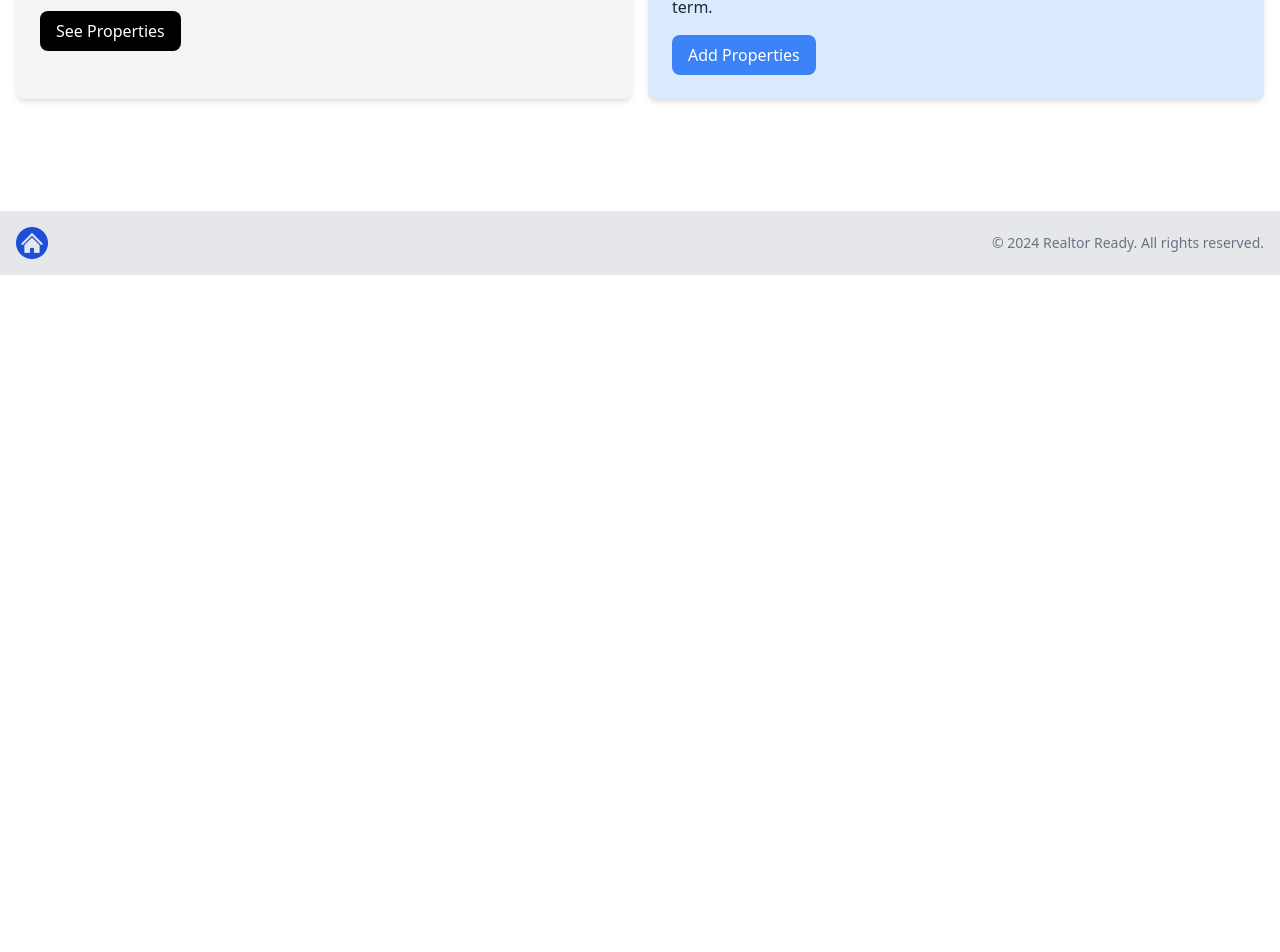
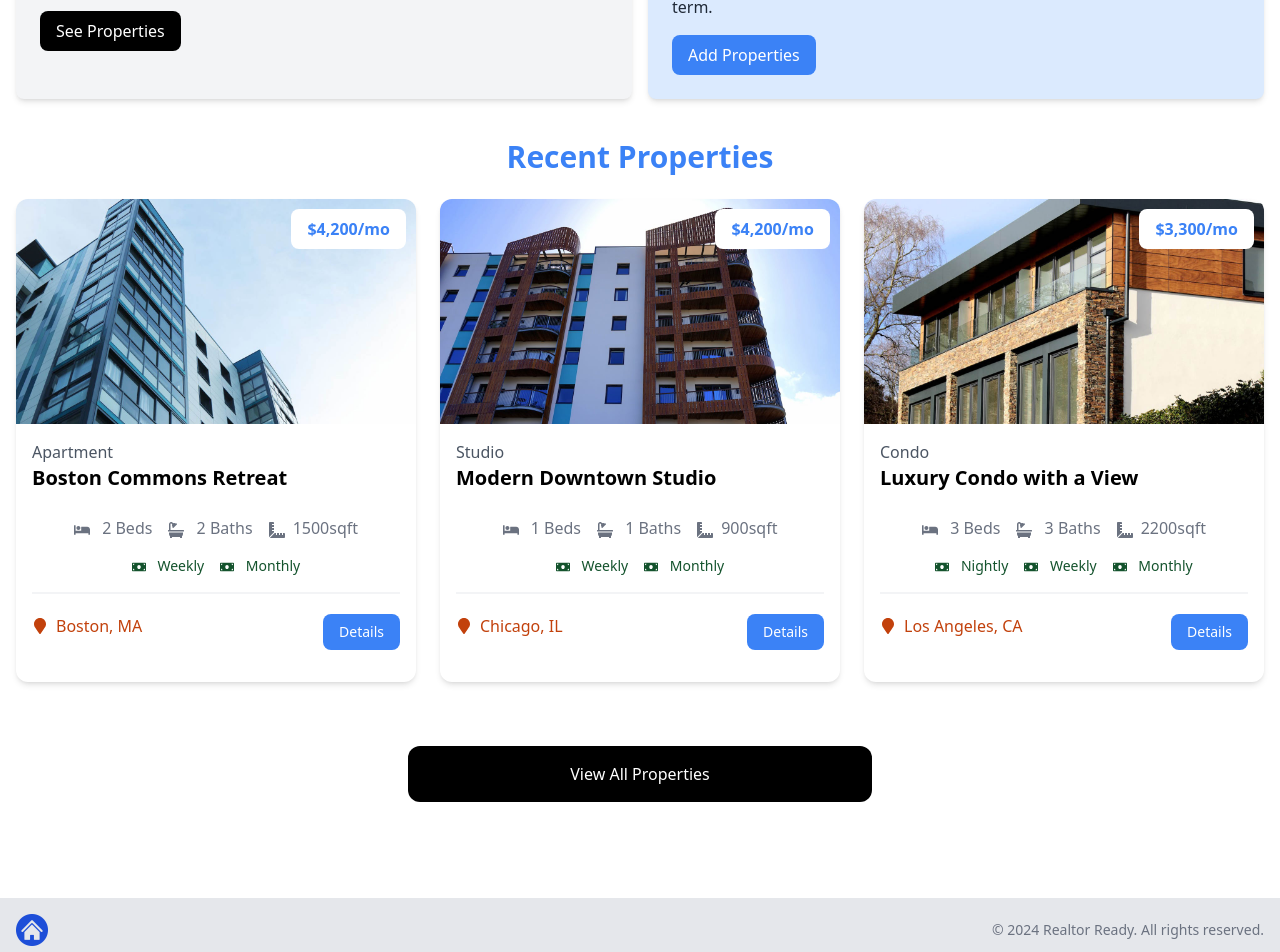
Before and after one commit to brianchilds-22/Realestate-Next, a Next.js app in the folder realty-site/: page / in a window 1280 px wide. Shown: the part 546-1498 px from the top of the page. Before the commit the page ends 821 px from the top, so only its background shows below. Built offline with nearby package versions, Linux system fonts and the light colour scheme.

Commit message:
propertyCard

```diff
--- /dev/null
+++ b/realty-site/app/loading.jsx
@@ -0,0 +1,21 @@
+"use client";
+import ClipLoader from "react-spinners/ClipLoader";
+
+const override = {
+  display: "block",
+  margin: "100px auto",
+};
+
+const LoadingPage = ({ loading }) => {
+  return (
+    <ClipLoader
+      color="#3b82f6"
+      loading={loading}
+      cssOverride={override}
+      size={50}
+      aria-label="Loading Spinner"
+    />
+  );
+};
+
+export default LoadingPage;
--- /dev/null
+++ b/realty-site/app/not-found.jsx
@@ -0,0 +1,31 @@
+import { FaExclamationTriangle } from "react-icons/fa";
+import Link from "next/link";
+
+const NotFoundPage = () => {
+  return (
+    <section className="bg-blue-50 min-h-screen flex-grow">
+      <div className="container m-auto max-w-2xl py-24">
+        <div className="bg-white px-6 py-24 mb-4 shadow-md rounded-md border m-4 md:m-0">
+          <div className="flex justify-center">
+            <FaExclamationTriangle className="fas fa-exclamation-triangle fa-5x text-8xl text-yellow-400" />
+          </div>
+          <div className="text-center">
+            <h1 className="text-3xl font-bold mt-4 mb-2">Page Not Found</h1>
+            <p className="text-gray-500 text-xl mb-10">
+              The page you are looking for does not exist.
+            </p>
+            <Link
+              href="/"
+              className="bg-blue-700 hover:bg-blue-800 text-white font-bold py-4 px-6 rounded"
+            >
+              Go Home
+            </Link>
+          </div>
+        </div>
+      </div>
+      <div className="flex-grow"></div>
+    </section>
+  );
+};
+
+export default NotFoundPage;
--- a/realty-site/app/page.jsx
+++ b/realty-site/app/page.jsx
@@ -1,11 +1,13 @@
 import Hero from "@/components/Hero";
 import InfoBoxes from "@/components/InfoBoxes";
+import HomeProperties from "@/components/HomeProperties";
 
 const Homepage = () => {
   return (
     <>
       <Hero />
       <InfoBoxes />
+      <HomeProperties />
     </>
   );
 };
--- a/realty-site/app/properties/page.jsx
+++ b/realty-site/app/properties/page.jsx
@@ -4,12 +4,12 @@ import PropertyCard from "@/components/PropertyCard";
 
 const PropertiesPage = () => {
   return (
-    <section class="px-4 py-6">
-      <div class="container-xl lg:container m-auto px-4 py-6">
+    <section className="px-4 py-6">
+      <div className="container-xl lg:container m-auto px-4 py-6">
         {properties.length === 0 ? (
           <p>No properties found</p>
         ) : (
-          <div class="grid grid-cols-1 md:grid-cols-3 gap-6">
+          <div className="grid grid-cols-1 md:grid-cols-3 gap-6">
             {properties.map((property) => (
               <PropertyCard key={property._id} property={property} />
             ))}
--- /dev/null
+++ b/realty-site/components/HomeProperties.jsx
@@ -0,0 +1,39 @@
+import properties from "@/properties.json";
+import PropertyCard from "@/components/PropertyCard";
+import Link from "next/link";
+
+const HomeProperties = () => {
+  const recentProperties = properties
+    .sort(() => Math.random() - Math.random())
+    .slice(0, 3);
+  return (
+    <>
+      <section className="px-4 py-6">
+        <div className="container-xl lg:container m-auto">
+          <h2 className="text-3xl font-bold text-blue-500 mb-6 text-center">
+            Recent Properties
+          </h2>
+          <div className="grid grid-cols-1 md:grid-cols-3 gap-6">
+            {recentProperties === 0 ? (
+              <p>No properties found</p>
+            ) : (
+              recentProperties.map((property) => (
+                <PropertyCard key={property._id} property={property} />
+              ))
+            )}
+          </div>
+        </div>
+      </section>
+      <section className="m-auto max-w-lg my-10 px-6">
+        <Link
+          href="/properties"
+          className="block bg-black text-white text-center py-4 px-6 rounded-xl hover:bg-gray-700"
+        >
+          View All Properties
+        </Link>
+      </section>
+    </>
+  );
+};
+
+export default HomeProperties;
--- a/realty-site/components/PropertyCard.jsx
+++ b/realty-site/components/PropertyCard.jsx
@@ -1,63 +1,96 @@
 import Image from "next/image";
 import Link from "next/link";
+import {
+  FaBed,
+  FaBath,
+  FaRulerCombined,
+  FaMoneyBill,
+  FaMapMarker,
+} from "react-icons/fa";
 
 const PropertyCard = ({ property }) => {
+  const getRateDisplay = () => {
+    const { rates } = property;
+    if (rates.monthly) {
+      return `${rates.monthly.toLocaleString()}/mo`;
+    } else if (rates.weekly) {
+      return `${rates.weekly.toLocaleString()}/wk`;
+    } else if (rates.daily) {
+      return `${rates.daily.toLocaleString()}/day`;
+    } else {
+      return "N/A";
+    }
+  };
+
   return (
-    <div class="rounded-xl shadow-md relative">
+    <div className="rounded-xl shadow-md relative">
       <Image
         src={`/images/properties/${property.images[0]}`}
         alt=""
         sizes="100vw"
         height={0}
         width={0}
-        class="w-full h-auto rounded-t-xl"
+        className="w-full h-auto rounded-t-xl"
       />
-      <div class="p-4">
-        <div class="text-left md:text-center lg:text-left mb-6">
-          <div class="text-gray-600">{property.type}</div>
-          <h3 class="text-xl font-bold">{property.name}</h3>
+      <div className="p-4">
+        <div className="text-left md:text-center lg:text-left mb-6">
+          <div className="text-gray-600">{property.type}</div>
+          <h3 className="text-xl font-bold">{property.name}</h3>
         </div>
-        <h3 class="absolute top-[10px] right-[10px] bg-white px-4 py-2 rounded-lg text-blue-500 font-bold text-right md:text-center lg:text-right">
-          $4,200/mo
+        <h3 className="absolute top-[10px] right-[10px] bg-white px-4 py-2 rounded-lg text-blue-500 font-bold text-right md:text-center lg:text-right">
+          ${getRateDisplay()}
         </h3>
 
-        <div class="flex justify-center gap-4 text-gray-500 mb-4">
+        <div className="flex justify-center gap-4 text-gray-500 mb-4">
           <p>
-            <i class="fa-solid fa-bed"></i> 3
-            <span class="md:hidden lg:inline">Beds</span>
+            <FaBed className="inline mr-2" /> {property.beds}{" "}
+            <span className="md:hidden lg:inline">Beds</span>
           </p>
           <p>
-            <i class="fa-solid fa-bath"></i> 2
-            <span class="md:hidden lg:inline">Baths</span>
+            <FaBath className="inline mr-2" /> {property.beds}{" "}
+            <span className="md:hidden lg:inline">Baths</span>
           </p>
           <p>
-            <i class="fa-solid fa-ruler-combined"></i>
-            1,500 <span class="md:hidden lg:inline">sqft</span>
+            <FaRulerCombined className="inline mr-2" />
+            {property.square_feet}
+            <span className="md:hidden lg:inline">sqft</span>
           </p>
         </div>
 
-        <div class="flex justify-center gap-4 text-green-900 text-sm mb-4">
-          <p>
-            <i class="fa-solid fa-money-bill"></i> Weekly
-          </p>
-          <p>
-            <i class="fa-solid fa-money-bill"></i> Monthly
-          </p>
+        <div className="flex justify-center gap-4 text-green-900 text-sm mb-4">
+          {property.rates.nightly && (
+            <p>
+              <FaMoneyBill className="inline mr-2" /> Nightly
+            </p>
+          )}
+          {property.rates.weekly && (
+            <p>
+              <FaMoneyBill className="inline mr-2" /> Weekly
+            </p>
+          )}
+          {property.rates.monthly && (
+            <p>
+              <FaMoneyBill className="inline mr-2" /> Monthly
+            </p>
+          )}
         </div>
 
-        <div class="border border-gray-100 mb-5"></div>
+        <div className="border border-gray-100 mb-5"></div>
 
-        <div class="flex flex-col lg:flex-row justify-between mb-4">
-          <div class="flex align-middle gap-2 mb-4 lg:mb-0">
-            <i class="fa-solid fa-location-dot text-lg text-orange-700"></i>
-            <span class="text-orange-700"> Boston MA </span>
+        <div className="flex flex-col lg:flex-row justify-between mb-4">
+          <div className="flex align-middle gap-2 mb-4 lg:mb-0">
+            <FaMapMarker className="text-orange-700 mt-1" />
+            <span className="text-orange-700 ">
+              {" "}
+              {property.location.city}, {property.location.state}{" "}
+            </span>
           </div>
-          <a
-            href="property.html"
-            class="h-[36px] bg-blue-500 hover:bg-blue-600 text-white px-4 py-2 rounded-lg text-center text-sm"
+          <Link
+            href={`/properties/${property._id}`}
+            className="h-[36px] bg-blue-500 hover:bg-blue-600 text-white px-4 py-2 rounded-lg text-center text-sm"
           >
             Details
-          </a>
+          </Link>
         </div>
       </div>
     </div>
```
